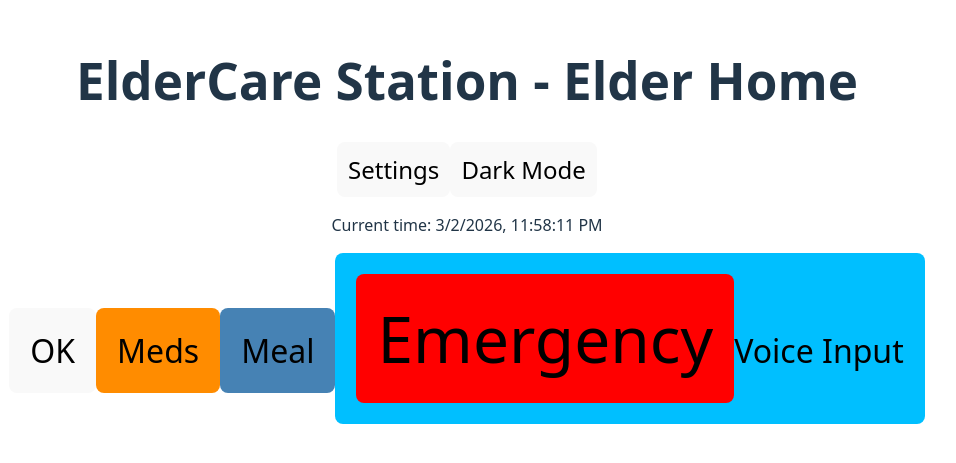
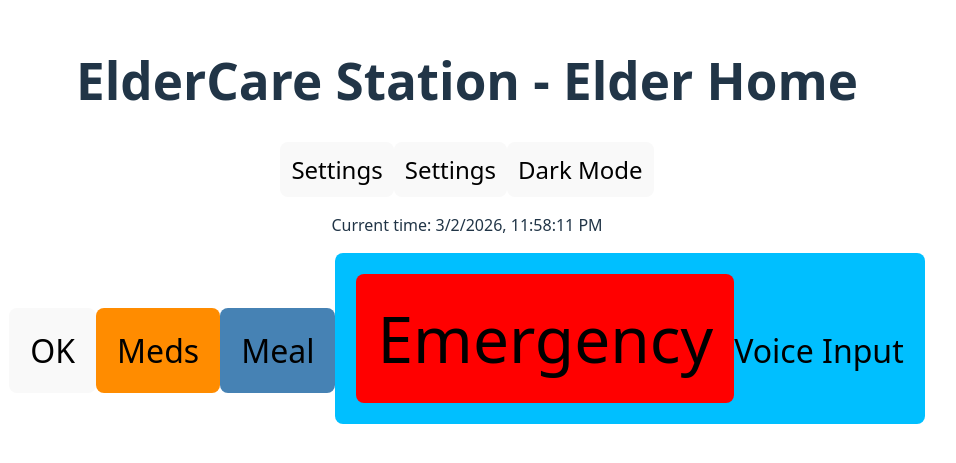
Before and after one commit to kaladin-employee/eldercare-mvp-2026, a React (Vite) app: page / in a window 1280 px wide. Shown: the part 179-642 px from the top of the page, without its empty margins (173-1129 px from the left). Built offline with nearby package versions, Linux system fonts and the light colour scheme.

Commit message:
Add Settings button

```diff
--- a/src/App.tsx
+++ b/src/App.tsx
@@ -61,6 +61,7 @@ function ElderHome() {
   return (
     <>
       <h1>ElderCare Station - Elder Home</h1>
+<button onClick={() => window.location.href="/settings"} style={{fontSize: "1.5em", padding: "10px"}}>Settings</button>
 <button onClick={() => window.location.href="/settings"} style={{fontSize: "1.5em", padding: "10px"}}>Settings</button>
       <button onClick={handleToggleDarkMode} style={{fontSize: "1.5em", padding: "10px"}}>{isDarkMode ? "Light Mode" : "Dark Mode"}</button>
       <p>Current time: {time}</p>
```
